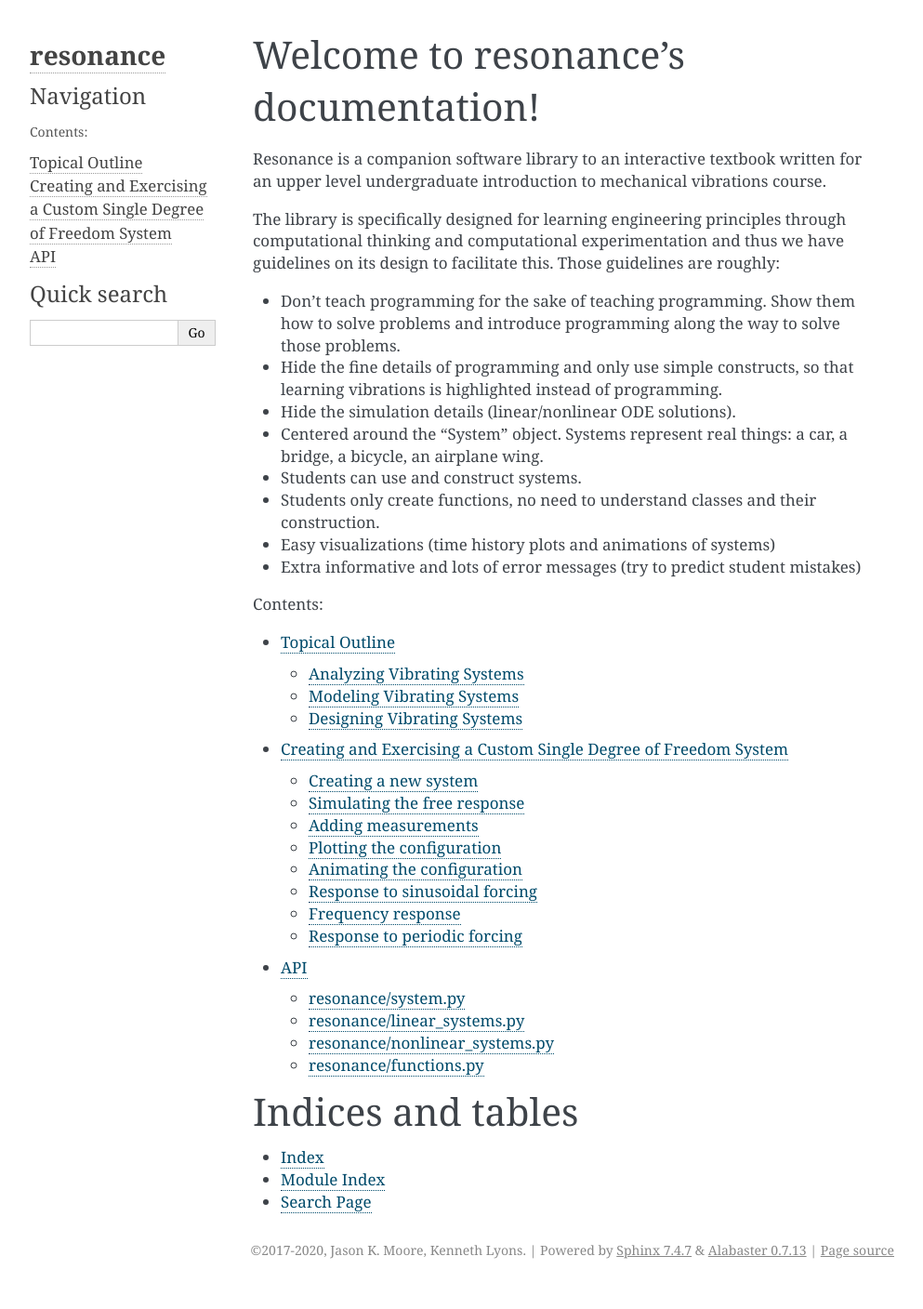
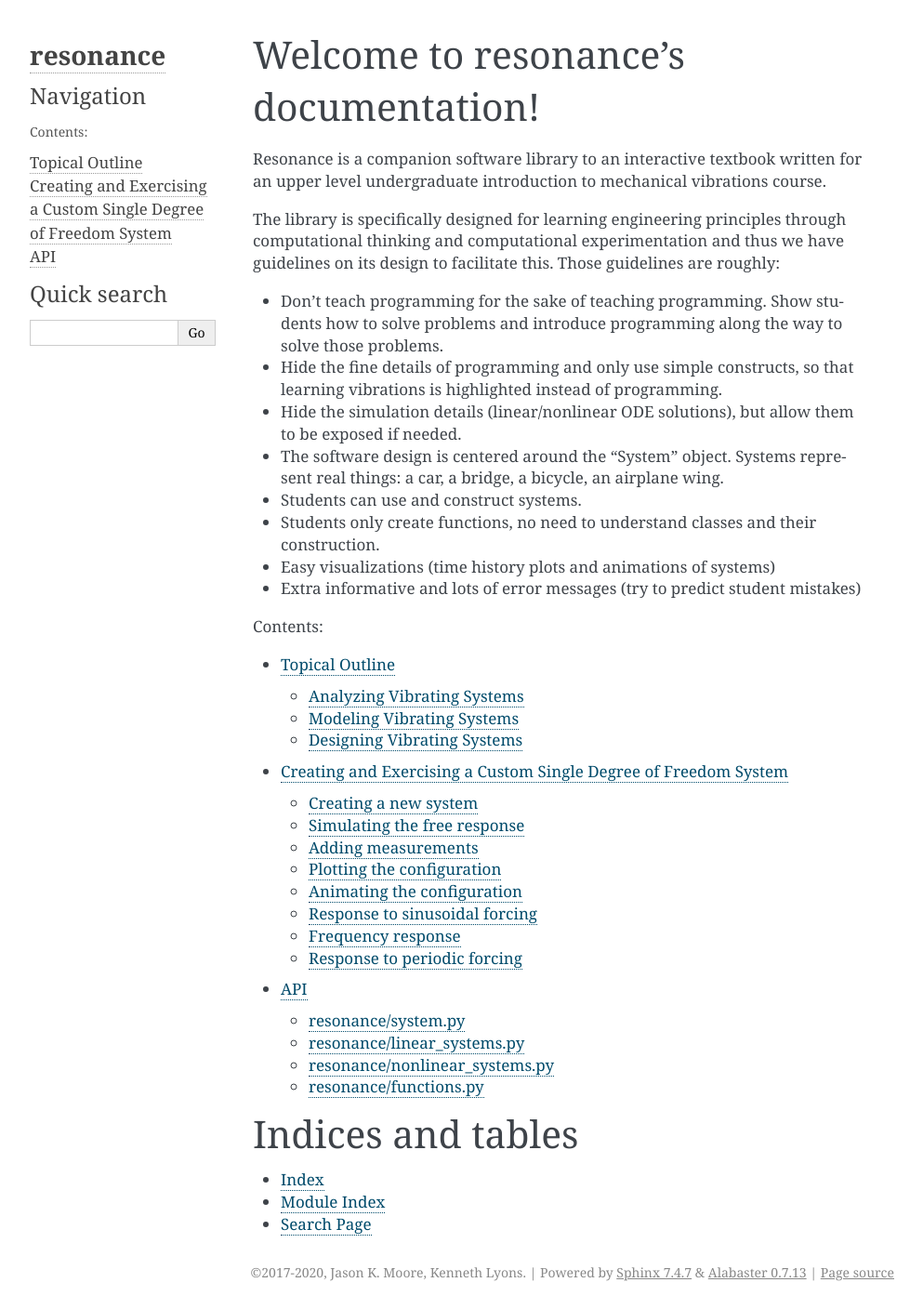
Before and after one commit to moorepants/resonance, a Sphinx documentation site: the page built from docs/index.rst, in a window 1280 px wide. Shown: the whole page at 93% size, without its empty margins (148-1141 px from the left). Built offline with Sphinx 7.4.7, drawn with Linux system fonts in a browser that asks for light colours; before the commit the page ends 1384 px from its top, so only the background shows below that.

Commit message:
Renamed new doc file.

```diff
--- a/docs/custom_sdof_system.rst
+++ b/docs/custom-sdof-system.rst
@@ -4,8 +4,8 @@
 
 .. note::
    You can download this example as a Python script:
-   :jupyter-download:script:`custom_sdof_system` or Jupyter notebook:
-   :jupyter-download:notebook:`custom_sdof_system`.
+   :jupyter-download:script:`custom-sdof-system` or Jupyter notebook:
+   :jupyter-download:notebook:`custom-sdof-system`.
 
 Creating a new system
 =====================
--- a/docs/index.rst
+++ b/docs/index.rst
@@ -13,14 +13,15 @@
 through computational thinking and computational experimentation and thus we
 have guidelines on its design to facilitate this. Those guidelines are roughly:
 
-- Don’t teach programming for the sake of teaching programming. Show them how
-  to solve problems and introduce programming along the way to solve those
+- Don't teach programming for the sake of teaching programming. Show students
+  how to solve problems and introduce programming along the way to solve those
   problems.
 - Hide the fine details of programming and only use simple constructs, so that
   learning vibrations is highlighted instead of programming.
-- Hide the simulation details (linear/nonlinear ODE solutions).
-- Centered around the “System” object. Systems represent real things: a car, a
-  bridge, a bicycle, an airplane wing.
+- Hide the simulation details (linear/nonlinear ODE solutions), but allow them
+  to be exposed if needed.
+- The software design is centered around the "System" object. Systems represent
+  real things: a car, a bridge, a bicycle, an airplane wing.
 - Students can use and construct systems.
 - Students only create functions, no need to understand classes and their
   construction.
@@ -33,7 +34,7 @@
    :caption: Contents:
 
    outline.rst
-   custom_sdof_system.rst
+   custom-sdof-system.rst
    api.rst
 
 Indices and tables
```
